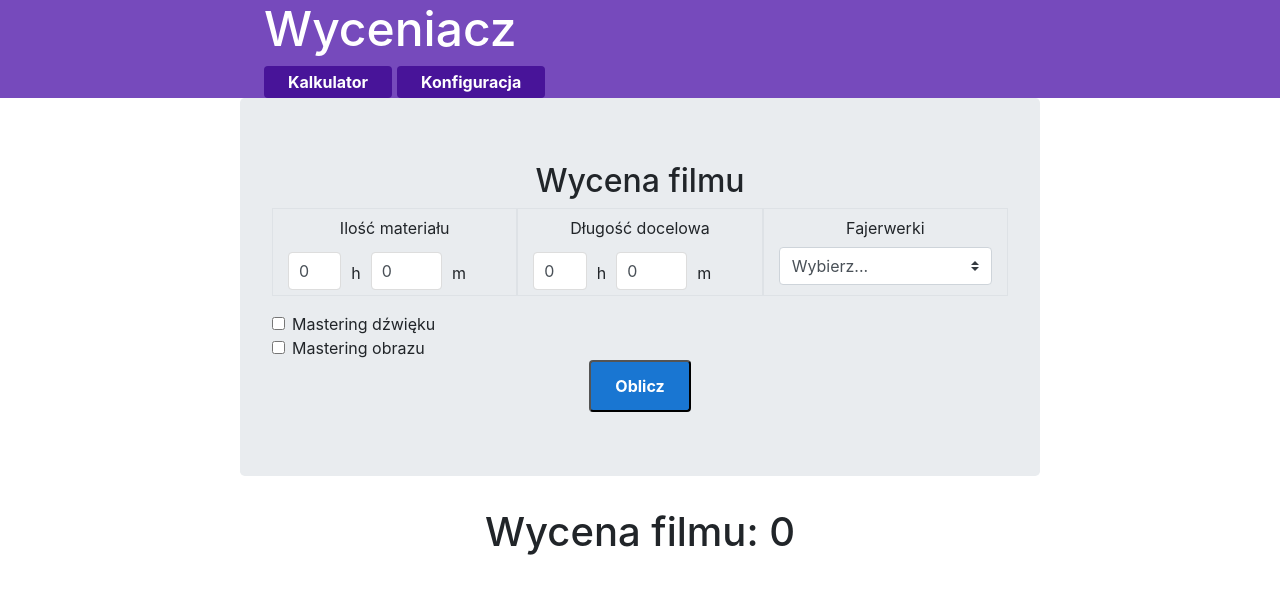
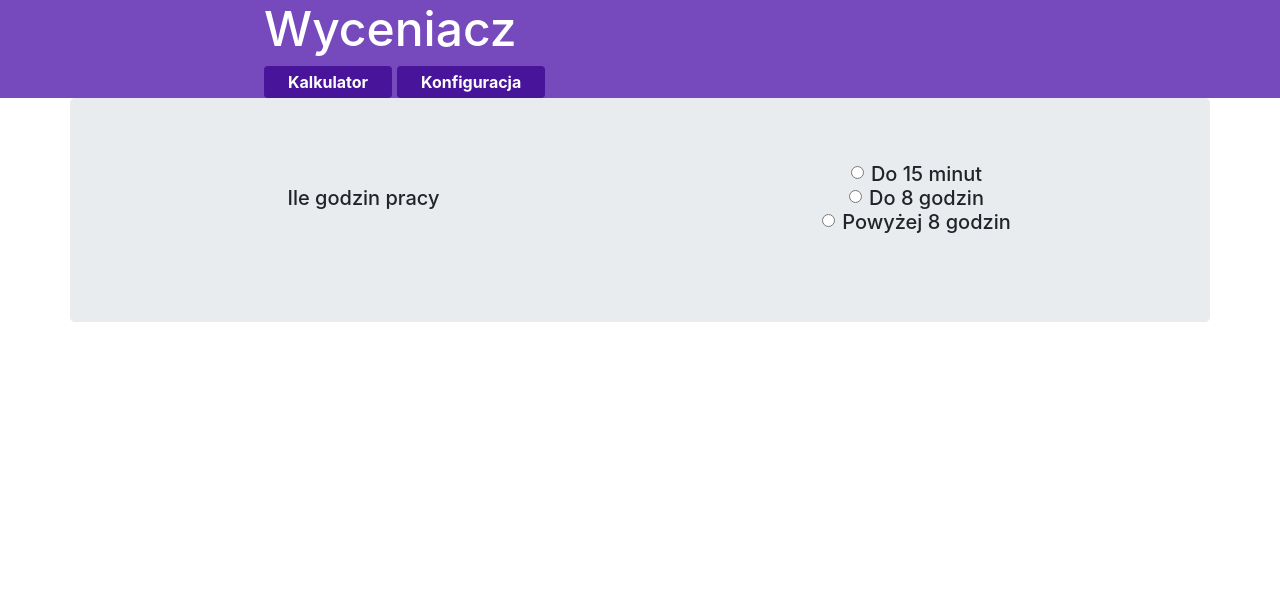
Before and after one commit to mateuszrozek/movie-valuator, a React (Create React App) app: page / in a window 1280 px wide. Shown: the top 594 px of the page. Built offline with nearby package versions, Linux system fonts and the light colour scheme.

Commit message:
ValuationOptions added

```diff
--- a/src/App.tsx
+++ b/src/App.tsx
@@ -3,7 +3,7 @@ import {BrowserRouter as Router, Redirect, Route, Switch} from 'react-router-dom
 import './App.css';
 import {Navbar} from "./app/Navbar";
 import {ValuationConfig} from "./feature/config/ValuationConfig";
-import {ValuationForm} from './feature/form/ValuationForm';
+import {ValuationOptions} from './feature/form/ValuationOptions';
 import {ResultTable} from "./feature/calculations/ResultTable";
 
 function App() {
@@ -17,7 +17,7 @@ function App() {
                         path='/'
                         render={() => (
                             <React.Fragment>
-                                <ValuationForm/>
+                                <ValuationOptions/>
                                 <ResultTable/>
                             </React.Fragment>
                         )}
--- a/src/app/store.tsx
+++ b/src/app/store.tsx
@@ -1,6 +1,7 @@
 import {configureStore} from '@reduxjs/toolkit';
 import formReducer from '../../src/feature/form/formSlice';
 import configReducer from "../feature/config/configSlice";
+import calculationsReducer from "../feature/calculations/calculationsSlice";
 
 export interface RootState {
     config: {
@@ -13,12 +14,16 @@ export interface RootState {
     form: {
         rawDuration: number,
         finalDuration: number
+    },
+    calculations: {
+        finalValuation: string
     }
 }
 
 export default configureStore({
     reducer: {
         form: formReducer,
-        config: configReducer
+        config: configReducer,
+        calculations: calculationsReducer
     }
 });
--- a/src/feature/calculations/ResultTable.tsx
+++ b/src/feature/calculations/ResultTable.tsx
@@ -4,6 +4,9 @@ import {RootState} from "../../app/store";
 
 
 export const ResultTable = () => {
+
+    const finalValuation = useSelector((state: RootState) => state.calculations.finalValuation)
+
 
     const basePrice = useSelector((state: RootState) => state.config.basePrice.value);
     const rawDuration = useSelector((state: RootState) => state.form.rawDuration);
@@ -19,7 +22,7 @@ export const ResultTable = () => {
 
     return (
         <div>
-            <h1>Wycena filmu: {calculatePrice(rawDuration, finalDuration)}</h1>
+            {(finalValuation !== '' ? <h1>Wycena filmu: {finalValuation}</h1> : '')}
         </div>
     )
 }
--- /dev/null
+++ b/src/feature/calculations/calculationsSlice.tsx
@@ -0,0 +1,21 @@
+import {createSlice} from "@reduxjs/toolkit";
+
+const initialState = {
+    finalValuation: ''
+}
+
+const calculationsSlice = createSlice({
+        name: 'calculations',
+        initialState,
+        reducers: {
+            finalValuationUpdated(state, action) {
+                const {finalValuation} = action.payload;
+                state.finalValuation = finalValuation;
+            },
+        }
+    }
+);
+
+export const {finalValuationUpdated} = calculationsSlice.actions;
+
+export default calculationsSlice.reducer;
--- /dev/null
+++ b/src/feature/form/ValuationOptions.tsx
@@ -0,0 +1,63 @@
+import React, {ChangeEvent, useState} from 'react';
+import {ValuationForm} from "./ValuationForm";
+import {useDispatch} from "react-redux";
+import {finalValuationUpdated} from '../calculations/calculationsSlice';
+
+export const ValuationOptions = () => {
+
+    const dispatch = useDispatch();
+
+    const [thirdButton, setThirdButton] = useState(false);
+
+
+    const radioButtonChanged = (e: ChangeEvent<HTMLInputElement>) => {
+        const value = e.target.value;
+        setThirdButton(value === 'option3');
+        switch (value) {
+            case 'option1':
+                dispatch(finalValuationUpdated({finalValuation: '100 zł lub za darmo'}));
+                break;
+            case 'option2':
+                dispatch(finalValuationUpdated({finalValuation: 'Ryczałtem 400 zł'}));
+                break;
+            case 'option3':
+                dispatch(finalValuationUpdated({finalValuation: ''}))
+                break;
+        }
+    };
+
+    return (
+        <div className='jumbotron container'>
+            <fieldset className="form-group">
+                <div className="row align-items-center justify-content-center h5">
+                    <legend className="col-form-label col">Ile godzin pracy</legend>
+                    <div className="col">
+                        <div className="form-check">
+                            <input className="form-check-input" type="radio" name="gridRadios" id="gridRadios1"
+                                   value="option1" onChange={e => radioButtonChanged(e)}/>
+                            <label className="form-check-label" htmlFor="gridRadios1">
+                                Do 15 minut
+                            </label>
+                        </div>
+                        <div className="form-check">
+                            <input className="form-check-input" type="radio" name="gridRadios" id="gridRadios2"
+                                   value="option2" onChange={e => radioButtonChanged(e)}/>
+                            <label className="form-check-label" htmlFor="gridRadios2">
+                                Do 8 godzin
+                            </label>
+                        </div>
+                        <div className="form-check">
+                            <input className="form-check-input" type="radio" name="gridRadios" id="gridRadios3"
+                                   value="option3" onChange={e => radioButtonChanged(e)}/>
+                            <label className="form-check-label" htmlFor="gridRadios3">
+                                Powyżej 8 godzin
+                            </label>
+                        </div>
+                    </div>
+
+                </div>
+            </fieldset>
+            {thirdButton && <ValuationForm/>}
+        </div>
+    );
+}
```
